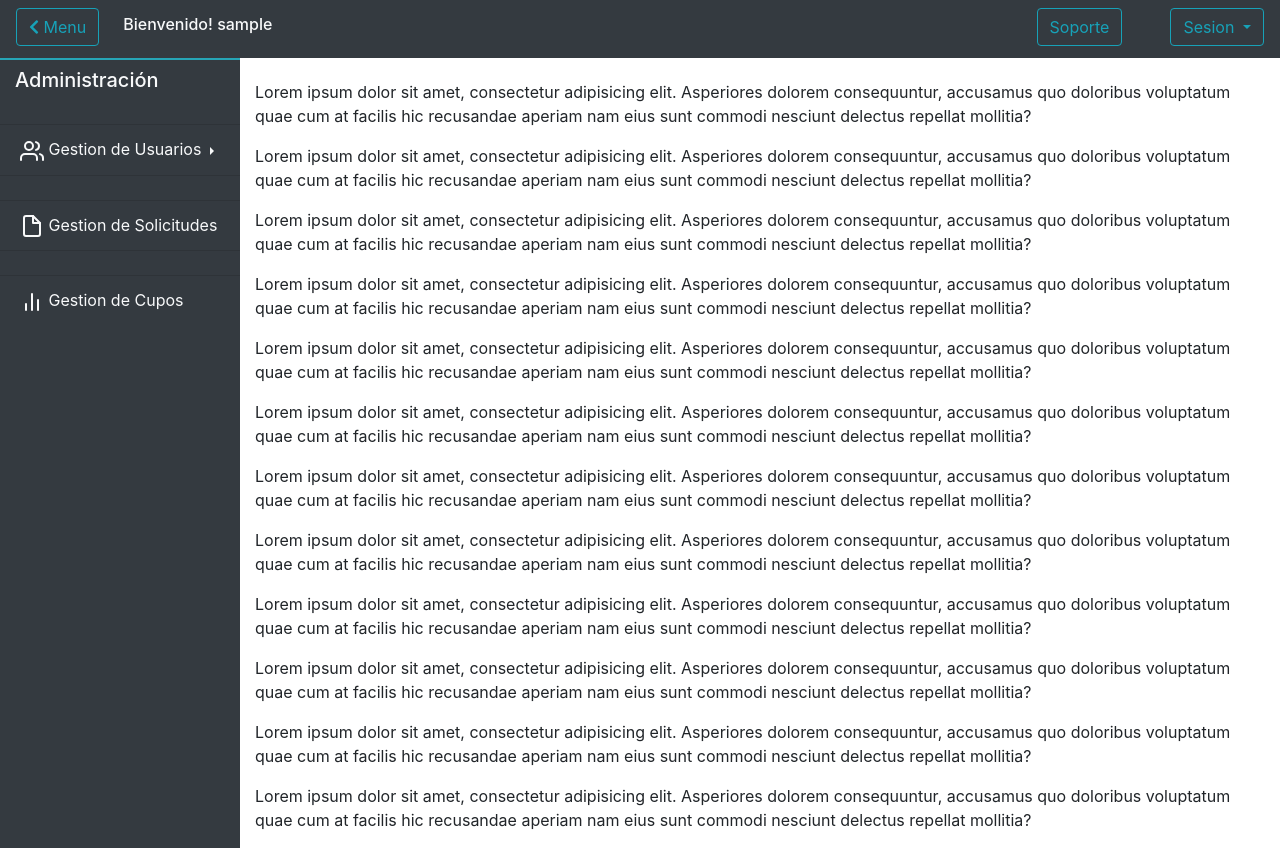
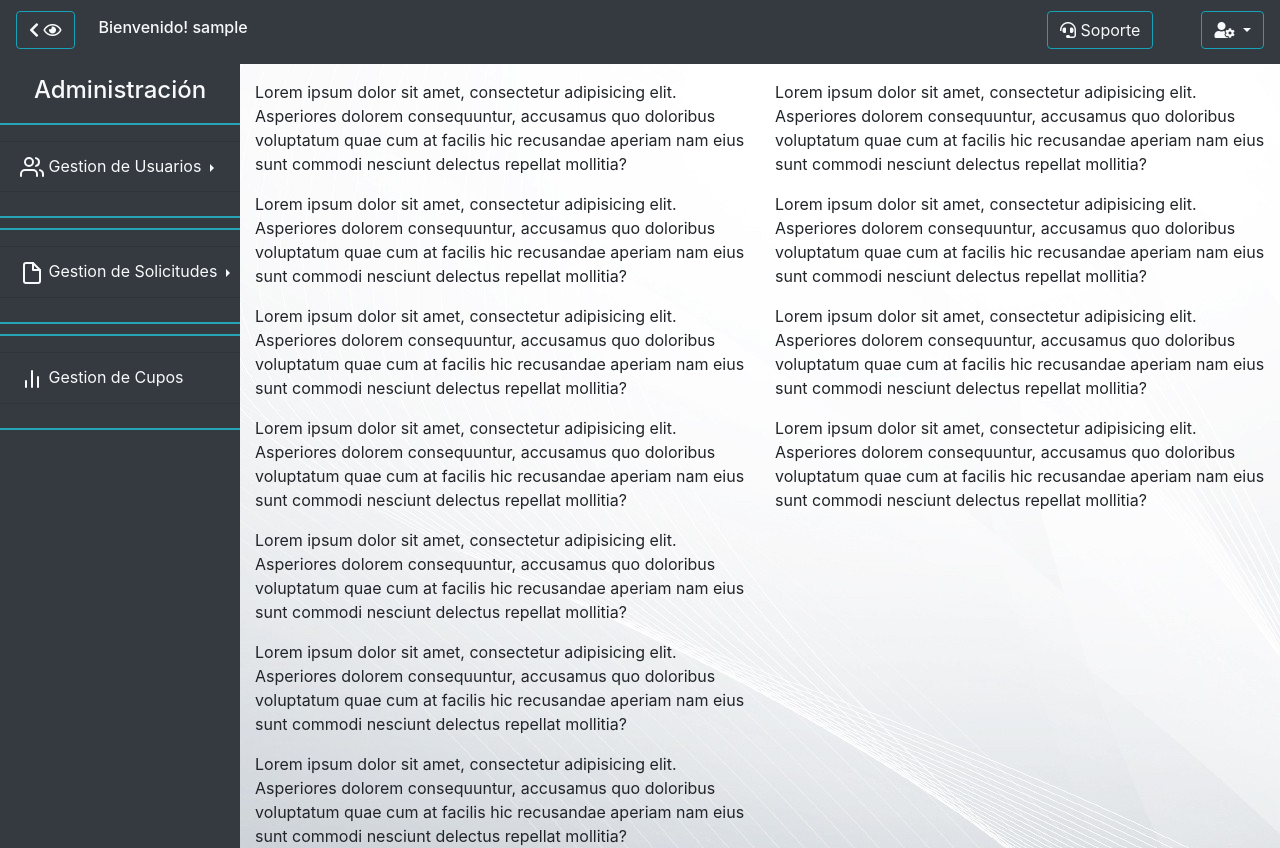
Before and after one commit to Chechoelgris/SolicitudLicenciasMPH, a PHP site: page /intranet/index.php in a window 1280 px wide. Run offline with PHP 8.4, Linux system fonts and the light colour scheme; the visitor is signed in with stand-in values (Sample User, id 1).

Commit message:
Ejemplo paginacion, iconos agregados a la interfaz, y fondo que quiza elimine, se corrigio error que generaba que el manu lateral no ocupara toda la pantalla por culta del margin top del contenedor de los lorem

```diff
--- a/intranet/cssintra/estilos.css
+++ b/intranet/cssintra/estilos.css
@@ -5,12 +5,17 @@
  */
  body {
     overflow-x: hidden;
+    background-image: url('../../resources/img/fondo1.jpg');
+    min-height: 100vh;
+    height: 100vh;
+
   }
 
 
   #sidebar-wrapper {
     min-height: 100vh;
     margin-left: -15rem;
+    margin-top: 80px;
     -webkit-transition: margin .25s ease-out;
     -moz-transition: margin .25s ease-out;
     -o-transition: margin .25s ease-out;
@@ -65,15 +70,16 @@
   .negro{
     background-color: #222831;
   }
-
+  .negro:hover{
+    background-color: #3c4149;
+  }
   .navsuperior{
     width: 100%;
     max-width: 100%;
+    height: 8vh;
   }
  .margen{
    margin-top: 80px;
+   min-height: 90vh;
+   height: 90vh;
  }
-
- .margen2{
-  margin-top: 80px;
-}
--- a/intranet/index.php
+++ b/intranet/index.php
@@ -1,6 +1,6 @@
 <?php
 session_start();
-
+utf8_encode($_SESSION['tipo'])
 ?>
 <!DOCTYPE html>
 <html lang="es">
@@ -22,37 +22,38 @@ session_start();
       <nav class="navbar navbar-expand-md bg-dark navbar-dark fixed-top navsuperior" id="navv">
 
 
-            <button class="btn btn-outline-info  mb-1 mr-4" id="menu-toggle"><i class="fas fa-chevron-left" id="flechita"></i> Menu</button>
+            <button class="btn btn-outline-info  mb-1 mr-4 " id="menu-toggle"><i class="fas fa-chevron-left text-light" id="flechita"></i> <i class="far fa-eye text-light"></i></button>
 
             <ul class="navbar-nav ml-auto  ">
               <li class="nav-item text-light" >
                     <h6><?php echo 'Bienvenido! '.utf8_encode($_SESSION['user']); ?> </h6>
               </li>
+
             </ul>
 
 
 
-            <button class="navbar-toggler" type="button" data-toggle="collapse" data-target="#navbarSupportedContent" aria-controls="navbarSupportedContent" aria-expanded="false" aria-label="Toggle navigation">
-              <span class="navbar-toggler-icon"></span>
+            <button class="navbar-toggler btn-outline-info" type="button" data-toggle="collapse" data-target="#navbarSupportedContent" aria-controls="navbarSupportedContent" aria-expanded="false" aria-label="Toggle navigation">
+              <span class="navbar-toggler-icon   "></span>
             </button>
 
             <div class="collapse navbar-collapse" id="navbarSupportedContent">
               <ul class="navbar-nav ml-auto  ">
 
                 <li class="nav-item">
-                  <button class="btn btn-outline-info mr-5 mb-1 " href="#">Soporte</button>
+                  <button class="btn btn-outline-info mr-5 mb-1 text-light" href="#"><i class="fas fa-headset"></i> Soporte</button>
                 </li>
 
 
                 <li class="nav-item dropdown ">
-                  <button class="btn btn-outline-info dropdown-toggle  mb-1 " href="#" id="navbarDropdown" role="button" data-toggle="dropdown" aria-haspopup="true" aria-expanded="false">
-                    Sesion
+                  <button class="btn btn-outline-info dropdown-toggle mb-1 text-light" href="#" id="navbarDropdown" role="button" data-toggle="dropdown" aria-haspopup="true" aria-expanded="false">
+                    <i class="fas fa-user-cog"></i>
                   </button>
                   <div class="dropdown-menu dropdown-menu-right alert-info " aria-labelledby="navbarDropdown">
-                    <a class="dropdown-item " href="#">Informacion Personal</a>
-                    <a class="dropdown-item " href="#">Another action</a>
+                    <a class="dropdown-item " href="#"><i class="fas fa-user-edit"></i> Informacion Personal</a>
+
                     <div class="dropdown-divider"></div>
-                    <a class="dropdown-item " href="phpintra/cerrar.php">Cerrar Sesion</a>
+                    <a class="dropdown-item " href="phpintra/cerrar.php"><i class="fas fa-sign-out-alt"></i> Cerrar Sesion</a>
                   </div>
                 </li>
 
@@ -65,7 +66,7 @@ session_start();
       <div class=" d-flex flex-row bd-highlight" > <!--todo aqui denshro -->
 
           <article>
-              <div class="bd-highlight " id="wrapper">
+              <div class="bd-highlight uno" id="wrapper">
 
 
                   <div class="bg-dark mt-5" id="sidebar-wrapper"> <!-- Sidebar -->
@@ -76,31 +77,60 @@ session_start();
                       <div class="list-group list-group-flush dropright ">
 
                         <div class="linea"></div>
-                        <h4 class="navbar-brand col-sm-2 col-md-2 mr-0 text-light text-center" id="headermenulateral" >Administración</h4>
+
+                        <div class="text-center text-light bg-dark mt-3">
+                          <h4>Administración</h4>
+                        </div>
+                        <!-- Item menu -->
+
+                        <?php if($_SESSION['tipo']=='Administrador'){ ?>
+
+                        <div class="dropright">
+                              <div class="linea"></div>
                             <a href="#" class="list-group-item list-group-item-action text-light bg-dark dropdown-toggle mt-3 mb-4" href="#" id="navbarDropdown" role="button" data-toggle="dropdown" aria-haspopup="true" aria-expanded="false">
+
                               <svg xmlns="http://www.w3.org/2000/svg" width="24" height="24" viewBox="0 0 24 24" fill="none" stroke="currentColor" stroke-width="2" stroke-linecap="round" stroke-linejoin="round" class="feather feather-users"><path d="M17 21v-2a4 4 0 0 0-4-4H5a4 4 0 0 0-4 4v2"></path><circle cx="9" cy="7" r="4"></circle><path d="M23 21v-2a4 4 0 0 0-3-3.87"></path><path d="M16 3.13a4 4 0 0 1 0 7.75"></path></svg>
                             Gestion de Usuarios
                             </a>
 
                             <div class=" dropdown-menu alert-dark " aria-labelledby="navbarDropdown">
-                              <a class="dropdown-item " href="#">Registro</a>
+                                <a class="dropdown-item " href="#"><i class="fas fa-user-plus"></i> Registro</a>
                                 <div class="dropdown-divider"></div>
-                              <a class="dropdown-item " href="#">Editar / Eliminar</a>
+                                <a class="dropdown-item " href="#"><i class="fas fa-user-times"></i> Editar / Eliminar</a>
                                 <div class="dropdown-divider"></div>
-                              <a class="dropdown-item " href="#">listar</a>
+                                <a class="dropdown-item " href="#"><i class="fas fa-users"></i> listar</a>
+                            </div>
+                            <div class="linea"></div>
+                          </div>
+                          <?php }?>
+                          <!-- Item menu -->
+                          <div class="dropright">
+                              <div class="linea"></div>
+                            <a href="#" class=" list-group-item list-group-item-action text-light bg-dark dropdown-toggle mt-3 mb-4" href="#" id="navbarDropdown2" role="button" data-toggle="dropdown" aria-haspopup="true" aria-expanded="false">
+                            <svg xmlns="http://www.w3.org/2000/svg" width="24" height="24" viewBox="0 0 24 24" fill="none" stroke="currentColor" stroke-width="2" stroke-linecap="round" stroke-linejoin="round" class="feather feather-file"><path d="M13 2H6a2 2 0 0 0-2 2v16a2 2 0 0 0 2 2h12a2 2 0 0 0 2-2V9z"></path></path><polyline points="13 2 13 9 20 9"></polyline></svg>
+                            Gestion de Solicitudes
+                            </a>
+                            <div class=" dropdown-menu alert-dark " aria-labelledby="navbarDropdown2">
+                                <a class="dropdown-item " href="#"><i class="far fa-calendar"></i> Pendientes</a>
+                                <div class="dropdown-divider"></div>
+                                <a class="dropdown-item " href="#"><i class="fas fa-calendar-check"></i> Aprobadas</a>
+                                <div class="dropdown-divider"></div>
+                                <a class="dropdown-item " href="#"><i class="fas fa-calendar-times"></i> Rechazadas</a>
+                            </div>
+                            <div class="linea"></div>
                           </div>
 
-                          <!-- Item menu -->
-                          <a href="#" class="list-group-item list-group-item-action text-light bg-dark mb-4">
-                          <svg xmlns="http://www.w3.org/2000/svg" width="24" height="24" viewBox="0 0 24 24" fill="none" stroke="currentColor" stroke-width="2" stroke-linecap="round" stroke-linejoin="round" class="feather feather-file"><path d="M13 2H6a2 2 0 0 0-2 2v16a2 2 0 0 0 2 2h12a2 2 0 0 0 2-2V9z"></path><polyline points="13 2 13 9 20 9"></polyline></svg>
-                           Gestion de Solicitudes</a>
 
 
                           <!-- Item menu -->
-                          <a href="#" class="list-group-item list-group-item-action text-light bg-dark mb-4">
+                          <div>
+                              <div class="linea"></div>
+                            <a href="#" class="list-group-item list-group-item-action text-light bg-dark mt-3 mb-4">
                                 <svg xmlns="http://www.w3.org/2000/svg" width="24" height="24" viewBox="0 0 24 24" fill="none" stroke="currentColor" stroke-width="2" stroke-linecap="round" stroke-linejoin="round" class="feather feather-bar-chart-2"><line x1="18" y1="20" x2="18" y2="10"></line><line x1="12" y1="20" x2="12" y2="4"></line><line x1="6" y1="20" x2="6" y2="14"></line></svg>
 
                               Gestion de Cupos</a>
+                              <div class="linea"></div>
+                          </div>
                       </div>
                   </div>     <!-- /Sidebar -->
           </article>
@@ -134,6 +164,11 @@ session_start();
                                             elit. Asperiores dolorem consequuntur, accusamus quo doloribus
                                             voluptatum quae cum at facilis hic recusandae aperiam nam eius sunt
                                             commodi nesciunt delectus repellat mollitia?</p>
+
+              </div>
+          </section>
+          <section>
+              <div class="container margen">
                   <p>Lorem ipsum dolor sit amet, consectetur adipisicing
                     elit. Asperiores dolorem consequuntur, accusamus quo doloribus
                     voluptatum quae cum at facilis hic recusandae aperiam nam eius sunt
@@ -150,13 +185,9 @@ session_start();
                                 elit. Asperiores dolorem consequuntur, accusamus quo doloribus
                                 voluptatum quae cum at facilis hic recusandae aperiam nam eius sunt
                                 commodi nesciunt delectus repellat mollitia?</p>
-                                                            <p>Lorem ipsum dolor sit amet, consectetur adipisicing
-                                                                elit. Asperiores dolorem consequuntur, accusamus quo doloribus
-                                                                voluptatum quae cum at facilis hic recusandae aperiam nam eius sunt
-                                                                commodi nesciunt delectus repellat mollitia?</p>
+
               </div>
           </section>
-
 
 
 
--- a/intranet/phpintra/procesalogin.php
+++ b/intranet/phpintra/procesalogin.php
@@ -31,7 +31,10 @@ echo '</pre>';
     if (password_verify($pass_log, $resultado['pass_usuario'])) {
        // LAS CONTRASENAS SON IGUALES
       $_SESSION['user'] = $resultado['nombre_usuario'];
+      $_SESSION['tipo'] = $resultado['tipo_usuario'];
+
       header('Location:../index.php');
+
     }else {
         echo 'Las contrasenas no coinciden';
         header('Location:../../login.php');
```
Also changed, not shown: js/funciones.js (+29 -0 lines), js/validarut.js (added, +130 -0 lines), login.php (+19 -17 lines), paginacion1/conexion.php (added, +10 -0 lines), paginacion1/index.php (added, +102 -0 lines), resources/img/Logo2.png (added), resources/img/fondo1.jpg (added), resources/img/logo.jpeg (added), 2 other files. Lines whose indentation alone changed are shown as unchanged.
